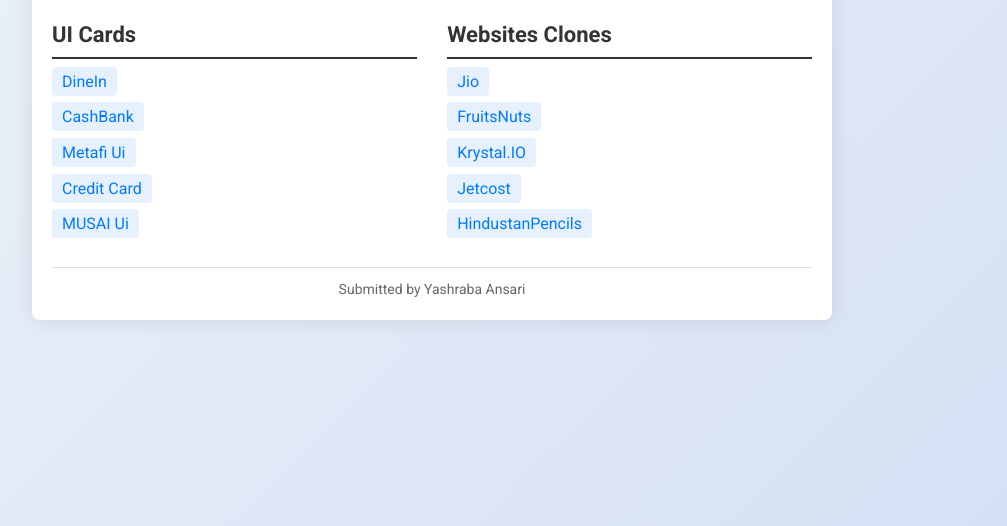
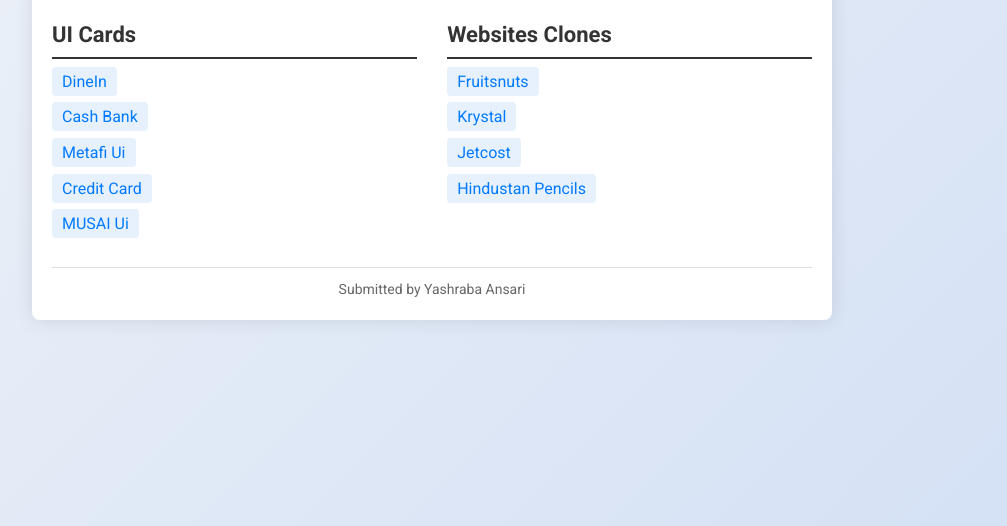
Before and after one commit to Yashraba/Frontend-Assignment, a plain HTML site: page index.html in a window 1280 px wide. Shown: the part 274-800 px from the top of the page, without its empty margins (208-1215 px from the left). Drawn offline with Linux system fonts and the light colour scheme.

Commit message:
Update index.html

```diff
--- a/index.html
+++ b/index.html
@@ -19,7 +19,7 @@
             <h2>UI Cards</h2>
             <ul>
                 <li><a href="https://yashraba.github.io/dine_ui/">DineIn</a></li>
-                <li><a href="https://yashraba.github.io/cashbank_ui/">CashBank</a></li>
+                <li><a href="https://yashraba.github.io/cashbank_ui/">Cash Bank</a></li>
                 <li><a href="https://yashraba.github.io/metafi_ui/">Metafi Ui</a></li>
                 <li><a href="https://yashraba.github.io/credit_card_ui/">Credit Card</a></li>
                 <li><a href="https://yashraba.github.io/musai_ui/">MUSAI Ui</a></li>
@@ -29,11 +29,10 @@
         <div class="assignment-category">
             <h2>Websites Clones</h2>
             <ul>
-                <li><a href="https://yashraba.github.io/jio/">Jio</a></li>
-                <li><a href="https://yashraba.github.io/fruitnuts/">FruitsNuts</a></li>
-                <li><a href="https://yashraba.github.io/krystal/">Krystal.IO</a></li>
+                <li><a href="https://yashraba.github.io/fruitnuts/">Fruitsnuts</a></li>
+                <li><a href="https://yashraba.github.io/krystal/">Krystal</a></li>
                 <li><a href="https://yashraba.github.io/jetcost/">Jetcost</a></li>
-                <li><a href="https://yashraba.github.io/hindustanpencil/">HindustanPencils</a></li>
+                <li><a href="https://yashraba.github.io/hindustanpencil/">Hindustan Pencils</a></li>
             </ul>
         </div>
     </div>
```
